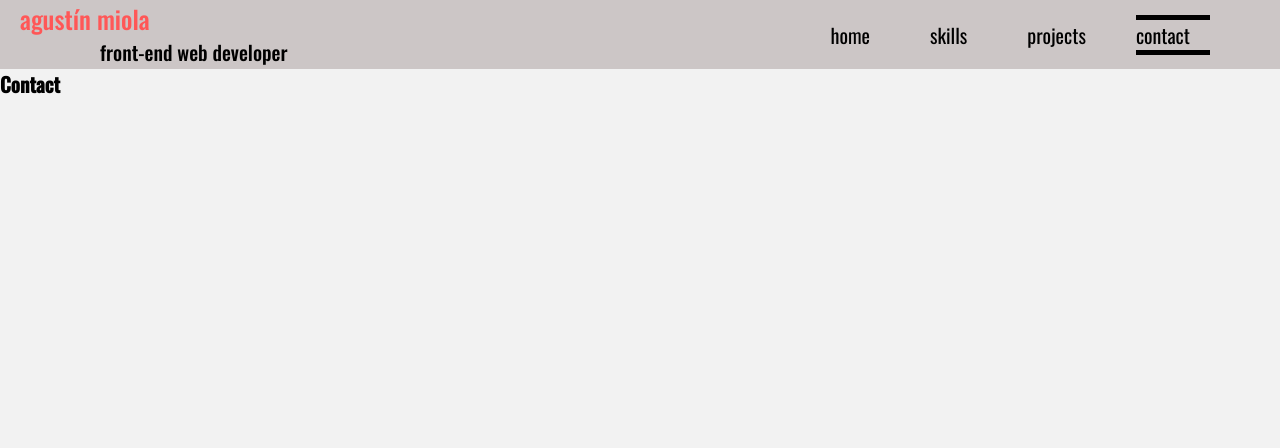
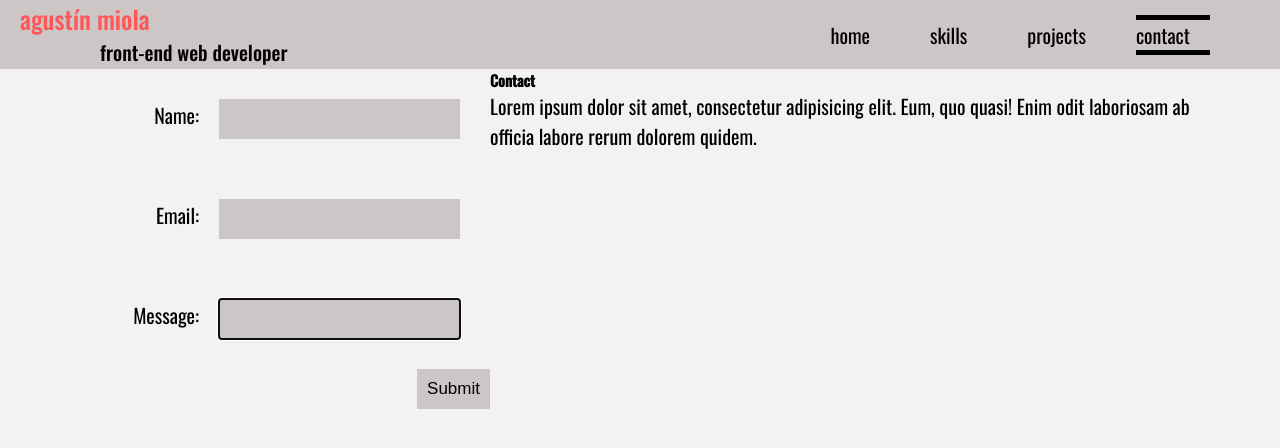
Before and after one commit to amiola/portfolio-1, a React (Vite) app: page /contact in a window 1280 px wide. Shown: the top 448 px of the page. Built offline with nearby package versions, Linux system fonts and the light colour scheme.

Commit message:
contact-page

```diff
--- a/package.json
+++ b/package.json
@@ -8,6 +8,7 @@
   "dependencies": {
     "react": "^17.0.0",
     "react-dom": "^17.0.0",
+    "react-hook-form": "^7.43.8",
     "react-router-dom": "^6.9.0"
   },
   "devDependencies": {
--- a/src/index.css
+++ b/src/index.css
@@ -23,6 +23,7 @@ body {
   background: var(--background-color);
   font-family: "Oswald", sans-serif;
   object-fit: cover;
+  animation: opening 1s ease-in-out;
 }
 
 a {
@@ -32,3 +33,12 @@ a {
 a:hover {
   transform: scale(1.1) translateY(-0.2rem);
 }
+
+@keyframes opening {
+  from {
+    opacity: 0;
+  }
+  to {
+    opacity: 1;
+  }
+}
--- a/src/pages/Contact.jsx
+++ b/src/pages/Contact.jsx
@@ -1,11 +1,29 @@
 import React from 'react'
 import Nav from '../navbar/Nav'
+import {useForm} from 'react-hook-form'
+import { contactData } from './assets/contact'
+import './styles/Contact.css'
 
 const Contact = () => {
+  const {register, handleSubmit, formState:{errors}, watch, setFocus, resetField} = useForm();
   return (
     <>
     <Nav/>
+    <section className="contact-container">
+    <div className="contact-text">
     <h1>Contact</h1>
+    <p>Lorem ipsum dolor sit amet, consectetur adipisicing elit. Eum, quo quasi! Enim odit laboriosam ab officia labore rerum dolorem quidem.</p>
+    </div>
+    <form className='contact-form'>
+      {contactData.map((field, i)=>(
+        <div className={field.class} key={i}>
+          <label htmlFor={field.name}>{field.name[0].toUpperCase()+field.name.substring(1)}:</label>
+          <input type={field.type} autoFocus autoComplete="off"/>
+        </div>
+      ))}
+      <input type='submit'/>
+    </form>
+    </section>
     </>
   )
 }
--- a/src/pages/Skills.jsx
+++ b/src/pages/Skills.jsx
@@ -11,13 +11,12 @@ const Skills = () => {
     const show =(e)=>{
       setSkills(skills.map((s,i)=>{
           if(i== e.target.id) {
-            return {...s, hidden: ''}
+            return {...s, hidden: 'show'}
           }
           else {
             return s
           }
         }))
-        console.log(skills);
     }
 
     const clear = ()=>{
@@ -41,12 +40,13 @@ const Skills = () => {
         <h1 className="skills-title2">skills</h1>
         <div className="red-line red-line1"></div>
 
-        {skills.map((skill,i)=>(
+          {skills.map((skill,i)=>(
             <div key={i} className={skill.textClasses} id={skill.hidden}>
                 <h3 className={skill.titleClasses}>{skill.title}</h3>
                 <p>{skill.text}</p>
             </div>
             ))}
+
         {skills.map((skill,i)=>{
             const image = `public/icons/${skill.icon}`;
             return (
--- /dev/null
+++ b/src/pages/assets/contact.js
@@ -0,0 +1,17 @@
+export const contactData = [
+    {
+        name: 'name',
+        type: 'text',
+        class: 'field'
+    },
+    {
+        name: 'email',
+        type: 'email',
+        class: 'field'
+    },
+    {
+        name: 'message',
+        type: 'text',
+        class: 'field contact-message'
+    }
+];
--- /dev/null
+++ b/src/pages/styles/Contact.css
@@ -0,0 +1,33 @@
+.contact-container {
+  display: flex;
+  flex-wrap: wrap;
+  justify-content: space-between;
+}
+
+.contact-text {
+  order: 2;
+  flex: 1 1 50rem;
+}
+.contact-form {
+  display: flex;
+  flex-direction: column;
+  align-items: end;
+  flex: 1 1 20rem;
+}
+
+.field {
+  font-size: var(--title5);
+  padding: 2rem;
+  margin: 1rem;
+}
+
+label {
+  margin-right: 2rem;
+}
+
+input {
+  font-size: var(--text);
+  padding: 1rem;
+  background: var(--background-color-2);
+  border: none;
+}
--- a/src/pages/styles/Skills.css
+++ b/src/pages/styles/Skills.css
@@ -1,5 +1,9 @@
 #hidden {
   visibility: hidden;
+  animation: opening 1s ease-in-out;
+}
+#show {
+  animation: opening 1s ease-in-out;
 }
 .red-line {
   height: 100%;
@@ -137,3 +141,29 @@ img:hover {
   font-weight: 400;
   font-size: var(--title3);
 }
+
+@keyframes opening {
+  from {
+    opacity: 0;
+  }
+  to {
+    opacity: 1;
+  }
+}
+
+.fade-enter {
+  opacity: 0;
+}
+.fade-exit {
+  opacity: 1;
+}
+.fade-enter-active {
+  opacity: 1;
+}
+.fade-exit-active {
+  opacity: 0;
+}
+.fade-enter-active,
+.fade-exit-active {
+  transition: opacity 500ms;
+}
```
Also changed, not shown: 1 other file (tests, documents, lock files or other folders).
